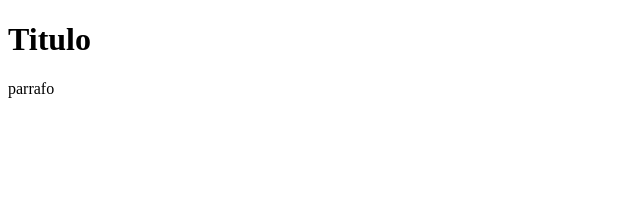
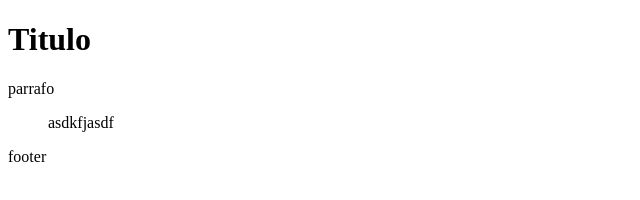
Before and after one commit to marquitosdv5/primer-repo, a plain HTML site: page index.html in a window 1280 px wide. Shown: the whole page, without its empty margins (0-640 px from the left). Drawn offline with Linux system fonts and the light colour scheme.

Commit message:
parrafo ul y footer

```diff
--- a/index.html
+++ b/index.html
@@ -8,5 +8,7 @@
 <body>
     <h1>Titulo</h1>
     <p>parrafo</p>
+    <ul>asdkfjasdf</ul>
+    <footer>footer</footer>
 </body>
 </html>
```
